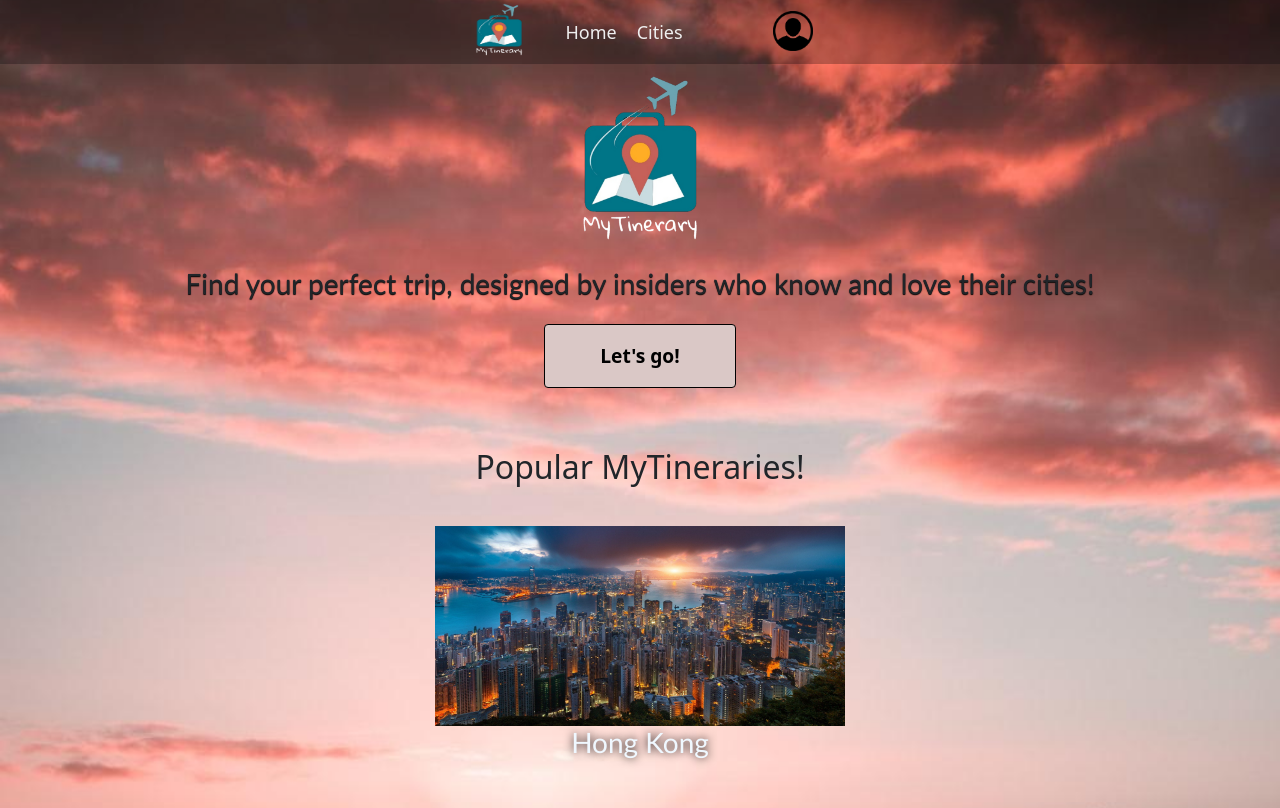
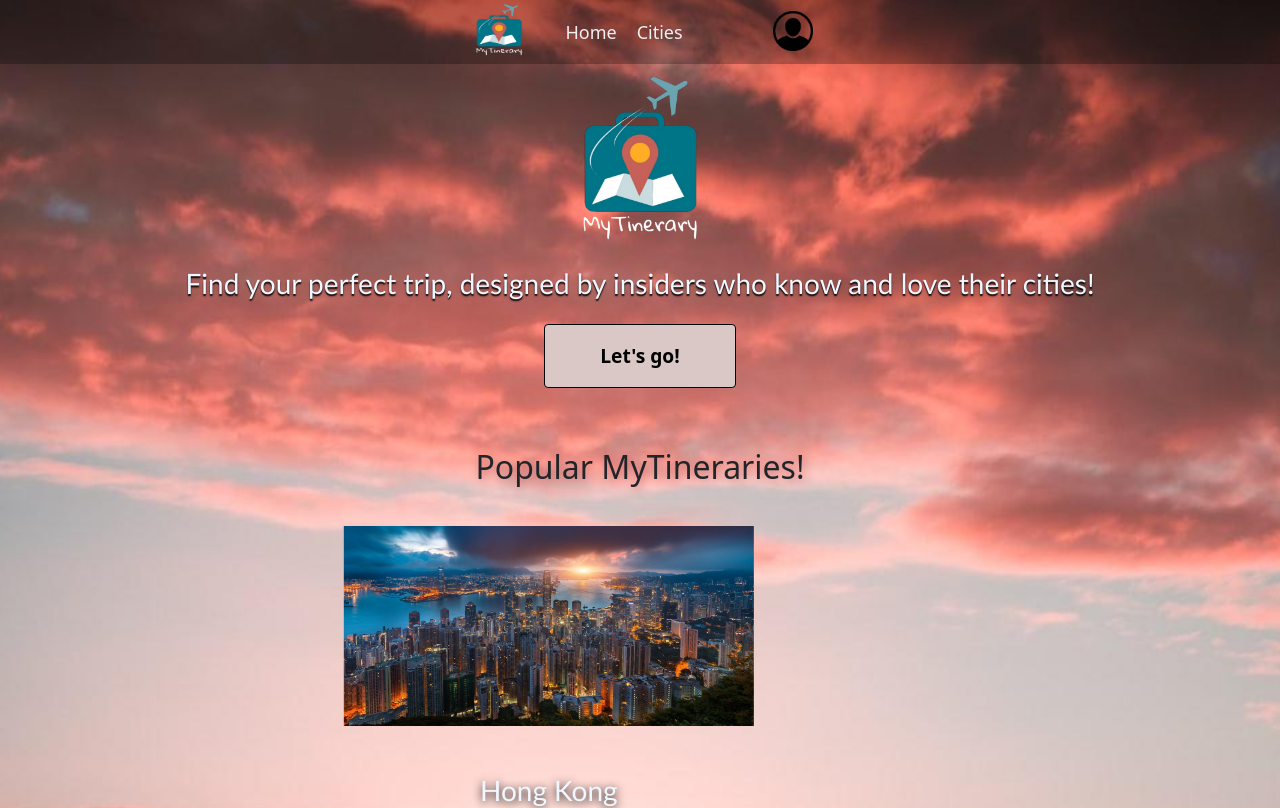
Before and after one commit to marianourra/mytinerary-urra, a React (Create React App) app in the folder frontend/: page / in a window 1280 px wide. Shown: the top 808 px of the page. Built offline with nearby package versions, Linux system fonts and the light colour scheme.

Commit message:
mejoras esteticas visuales

```diff
--- a/frontend/package.json
+++ b/frontend/package.json
@@ -7,6 +7,7 @@
     "@testing-library/react": "^11.2.7",
     "@testing-library/user-event": "^12.8.3",
     "bootstrap": "^5.1.3",
+    "feather-icons": "^4.28.0",
     "react": "^17.0.2",
     "react-bootstrap": "^2.0.2",
     "react-dom": "^17.0.2",
--- a/frontend/src/componentes/Header.js
+++ b/frontend/src/componentes/Header.js
@@ -21,7 +21,7 @@
 
           <div className="nav-links">
             <Link to="/">Home</Link>
-            <Link to="cities">Cities</Link>
+            <Link to="cities"><ion-icon name="airplane-outline"></ion-icon>Cities</Link>
           </div>
           <img className="user" src={user} alt="user" />
         </div>
--- a/frontend/src/index.css
+++ b/frontend/src/index.css
@@ -45,8 +45,9 @@
 }
 
 h3{
+  color: aliceblue;
   font-family:'Trebuchet MS', 'Lucida Sans Unicode', 'Lucida Grande', 'Lucida Sans', Arial, sans-serif;
-  text-shadow: 0 1px 1px rgb(7, 7, 7);
+  text-shadow: 0 1.5px 1.5px rgb(7, 7, 7);
 }
 
 footer{
@@ -182,7 +183,7 @@
   button:hover{
     background-color: #fd8679;
     box-shadow: 2px 4px 109px 35px rgba(0,0,0,0.63);
-    -webkit-box-shadow: 2px 4px 109px 35px rgba(0,0,0,0.63);
+    -webkit-box-shadow: 2px 4px 50px 35px #dac8c6;
     -moz-box-shadow: 2px 4px 109px 35px rgba(0,0,0,0.63);
   }
 
@@ -250,7 +251,7 @@
   color:aliceblue;
   display: flex;
   justify-content: center;
-  text-shadow: 0 0 10px black;
+  text-shadow: 0 1.5px 10px rgb(7, 7, 7);
 }
 
 .footernav{
@@ -283,4 +284,5 @@
   justify-content:center;
   align-items: center;
   margin-bottom: 1.5rem;
+  text-shadow: 2px 1px 10px rgb(202, 102, 102);
 }
```
Also changed, not shown: frontend/src/componentes/Carrusel.js (+6 -1 lines), 1 other file (tests, documents, lock files or other folders).
